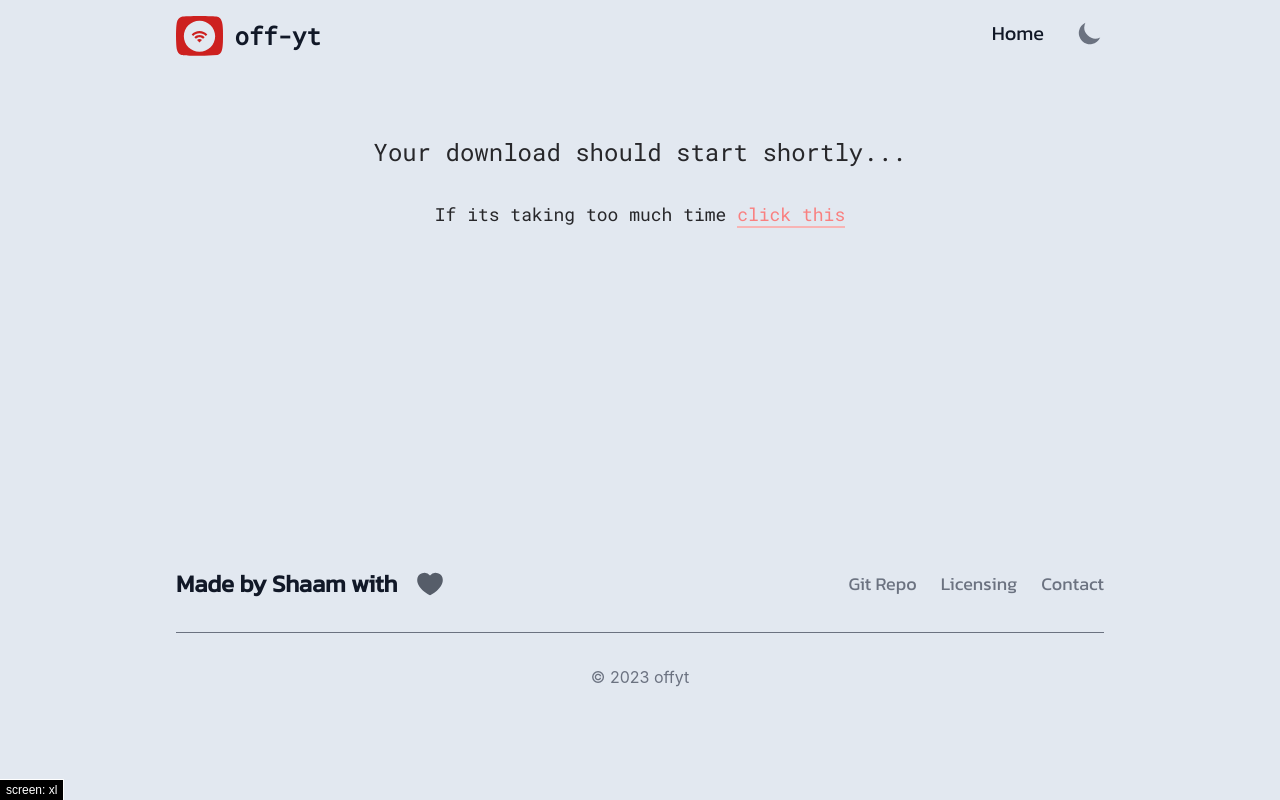
After one commit to Shaam-K/offyt, a Django app: template offyt_web/offyt_app/templates/download.html in a window 1280 px wide. The commit adds this page. Run offline with Django 4.2, Linux system fonts and the light colour scheme; the template is opened without the code that fills it, so the values that code supplies are empty; some libraries are stand-ins or nearby versions.

Commit message:
made changes to views, trying to combine download and setting metadata for each webm file linearly

```diff
--- /dev/null
+++ b/offyt_web/offyt_app/static/css/download.css
@@ -0,0 +1,3 @@
+.vid_search_cont {
+    height:45vh;
+}
--- a/offyt_web/offyt_app/static/css/offyt_app-ui.css
+++ b/offyt_web/offyt_app/static/css/offyt_app-ui.css
@@ -903,6 +909,10 @@ video {
   border-top-width: 1px;
 }
 
+.border-b-2 {
+  border-bottom-width: 2px;
+}
+
 .border-gray-200 {
   --tw-border-opacity: 1;
   border-color: rgb(229 231 235 / var(--tw-border-opacity));
@@ -918,6 +928,11 @@ video {
   border-color: rgb(107 114 128 / var(--tw-border-opacity));
 }
 
+.border-red-300 {
+  --tw-border-opacity: 1;
+  border-color: rgb(252 165 165 / var(--tw-border-opacity));
+}
+
 .bg-gray-100 {
   --tw-bg-opacity: 1;
   background-color: rgb(243 244 246 / var(--tw-bg-opacity));
@@ -1121,6 +1142,11 @@ video {
 .text-zinc-800 {
   --tw-text-opacity: 1;
   color: rgb(39 39 42 / var(--tw-text-opacity));
+}
+
+.text-red-400 {
+  --tw-text-opacity: 1;
+  color: rgb(248 113 113 / var(--tw-text-opacity));
 }
 
 .shadow {
--- /dev/null
+++ b/offyt_web/offyt_app/templates/download.html
@@ -0,0 +1,97 @@
+{% load static %}
+<!DOCTYPE html>
+<html lang="en">
+<head>
+    <meta charset="UTF-8">
+    <meta http-equiv="X-UA-Compatible" content="IE=edge">
+    <meta name="viewport" content="width=device-width, initial-scale=1.0">
+    <link rel="stylesheet" href="{% static 'css/offyt_app-ui.css' %}">
+    <link rel="stylesheet" href="{% static 'css/download.css' %}">
+    <link href="https://cdnjs.cloudflare.com/ajax/libs/flowbite/1.6.4/flowbite.min.css" rel="stylesheet" />
+
+    <link rel="preconnect" href="https://fonts.googleapis.com">
+    <link rel="preconnect" href="https://fonts.gstatic.com" crossorigin>
+    <link href="https://fonts.googleapis.com/css2?family=Kanit&family=Merriweather+Sans:wght@700&family=Roboto+Mono&display=swap" rel="stylesheet">
+
+    <script>
+      // On page load or when changing themes, best to add inline in `head` to avoid FOUC
+      if (localStorage.getItem('color-theme') === 'dark' || (!('color-theme' in localStorage) && window.matchMedia('(prefers-color-scheme: dark)').matches)) {
+          document.documentElement.classList.add('dark');
+      } else {
+          document.documentElement.classList.remove('dark')
+      }
+    </script>
+
+
+    <title>offyt - home</title>
+</head>
+
+<body class="debug-screens bg-slate-200 dark:bg-zinc-900 transition-colors duration-300 " style="display: grid; place-items: center;">
+    <div class="md:w-3/4 w-11/12">
+
+
+        {% include 'nav.html' %}
+
+
+
+        <div class="vid_search_cont text-center">
+
+              <h1 class="lg:text-2xl text-xl text-zinc-800 dark:text-zinc-300 font-roboto mb-8">Your download should start shortly...</h1>
+
+
+              <span class="text-lg font-roboto text-zinc-800 dark:text-zinc-300">If its taking too much time <a href="#" class="text-red-400 dark:text-red-500 border-b-2 border-red-300 dark:border-red-400">click this</h3>
+
+        </div>
+
+
+
+        {% include 'footer.html' %}
+
+
+
+
+    {% include 'scripts.html' %}
+
+<script>
+    var themeToggleDarkIcon = document.getElementById('theme-toggle-dark-icon');
+    var themeToggleLightIcon = document.getElementById('theme-toggle-light-icon');
+
+    // Change the icons inside the button based on previous settings
+    if (localStorage.getItem('color-theme') === 'dark' || (!('color-theme' in localStorage) && window.matchMedia('(prefers-color-scheme: dark)').matches)) {
+        themeToggleLightIcon.classList.remove('hidden');
+    } else {
+        themeToggleDarkIcon.classList.remove('hidden');
+    }
+
+    var themeToggleBtn = document.getElementById('theme-toggle');
+
+    themeToggleBtn.addEventListener('click', function() {
+
+        // toggle icons inside button
+        themeToggleDarkIcon.classList.toggle('hidden');
+        themeToggleLightIcon.classList.toggle('hidden');
+
+        // if set via local storage previously
+        if (localStorage.getItem('color-theme')) {
+            if (localStorage.getItem('color-theme') === 'light') {
+                document.documentElement.classList.add('dark');
+                localStorage.setItem('color-theme', 'dark');
+            } else {
+                document.documentElement.classList.remove('dark');
+                localStorage.setItem('color-theme', 'light');
+            }
+
+        // if NOT set via local storage previously
+        } else {
+            if (document.documentElement.classList.contains('dark')) {
+                document.documentElement.classList.remove('dark');
+                localStorage.setItem('color-theme', 'light');
+            } else {
+                document.documentElement.classList.add('dark');
+                localStorage.setItem('color-theme', 'dark');
+            }
+        }
+
+    });
+</script>
+</body>
--- a/offyt_web/offyt_app/templates/select.html
+++ b/offyt_web/offyt_app/templates/select.html
@@ -66,7 +66,7 @@
             </div>
 
 
-            <form method="get" action="/search/download" id="download_video" class="bg-zinc-900 dark:bg-gray-200 shadow">
+            <form method="get" action="{% url 'download_video' %}" id="download_video" class="bg-zinc-900 dark:bg-gray-200 shadow">
             <div class="divide-y divide-dotted divide-gray-500">
             {% for video in playlist_details %}
               <div class="flex flex-1 justify-between lg:p-4 p-2">
```
Also changed, not shown: other parts of offyt_web/offyt_app/static/css/offyt_app-ui.css (+116 -18 lines), offyt_web/offyt_app/views.py (added, +130 -0 lines).
